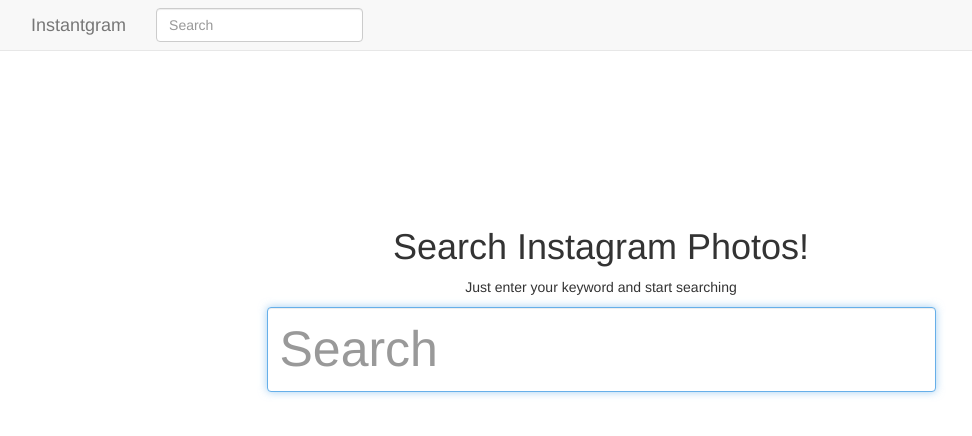
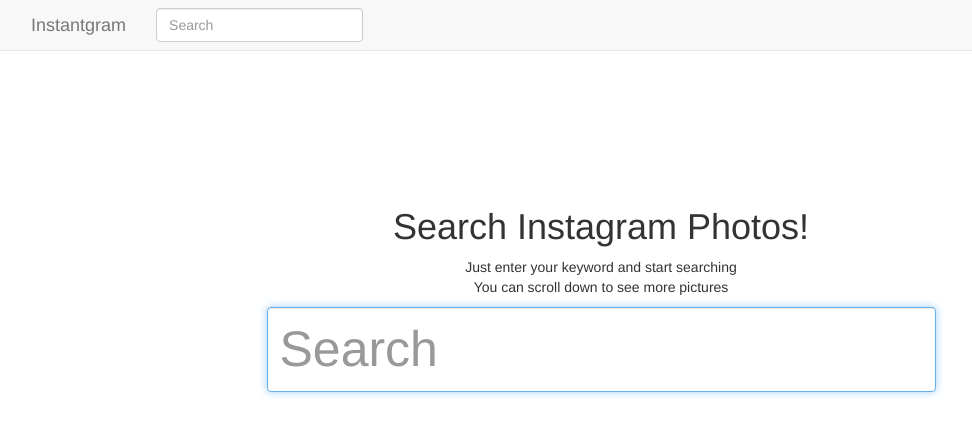
Before and after one commit to nicolascoutureau/Instantgram, a plain HTML site: page index.html in a window 1280 px wide. Shown: the whole page, without its empty margins (39-1011 px from the left). Drawn offline with nearby package versions, Linux system fonts and the light colour scheme.

Commit message:
Ajout texte

```diff
--- a/index.html
+++ b/index.html
@@ -33,7 +33,8 @@
 		<div class="container">
 			<div class="main-text" ng-show="pics.length == 0">
 				<h1>Search Instagram Photos!</h1>
-				<p>Just enter your keyword and start searching</p>
+				<p>Just enter your keyword and start searching</br>
+				You can scroll down to see more pictures</p>
 				<form class="navbar-form" role="search">
 					<div class="form-group">
 						<input type="text" data-ng-model="searchStr" ng-model-options="{debounce: 1000}" class="form-control searchInputCenter" placeholder="Search">
```
